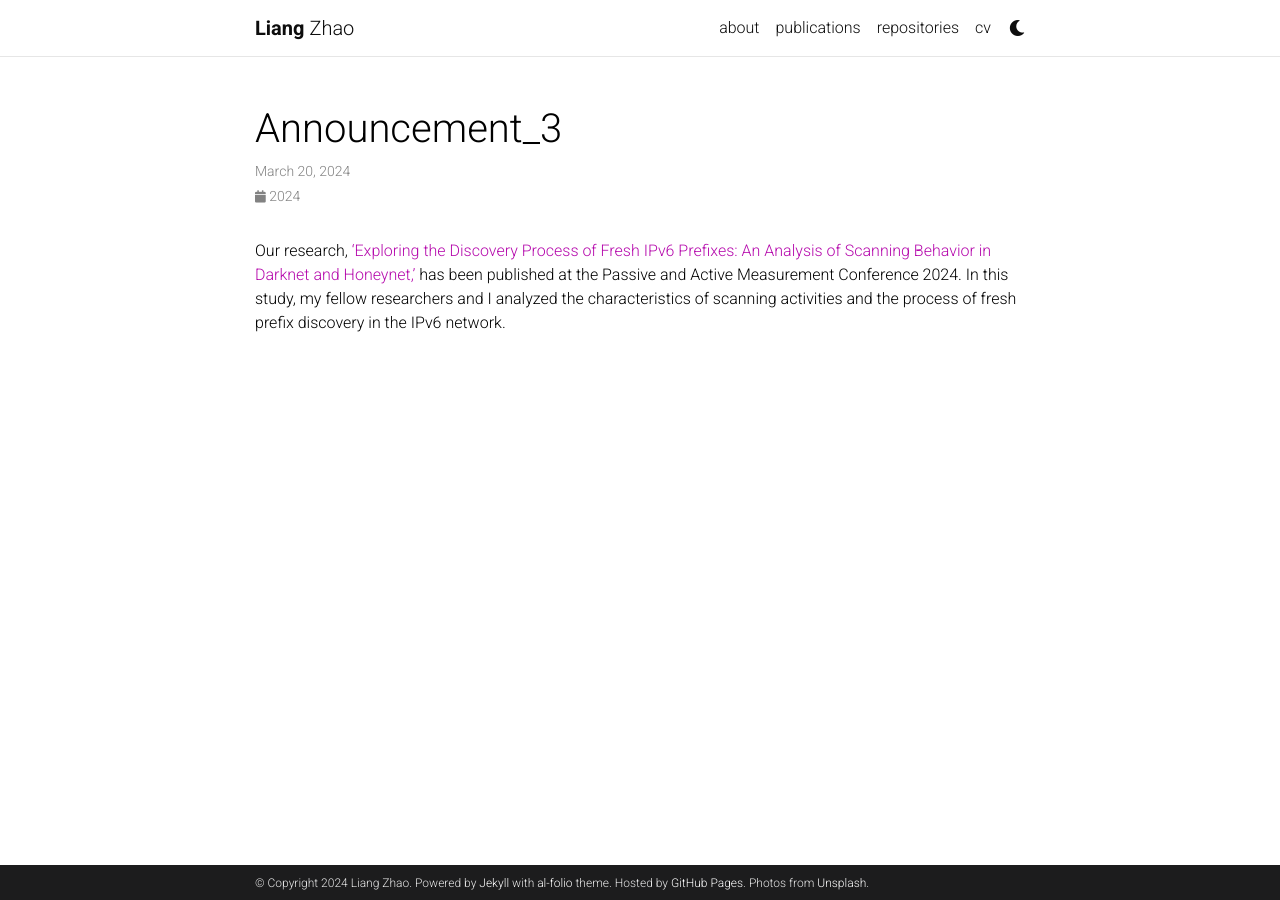
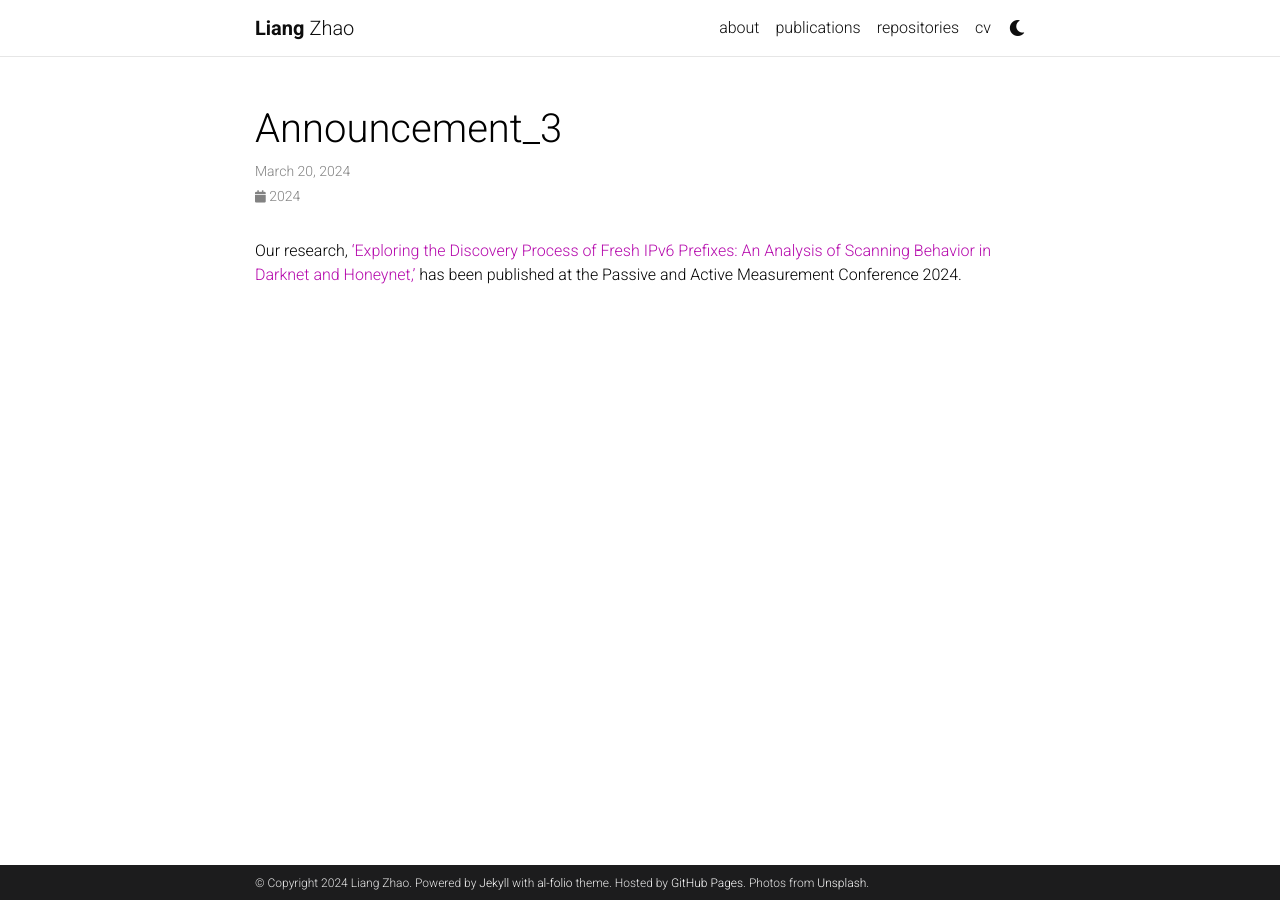
Before and after one commit to goodluckz/goodluckz.github.io, a Jekyll site: the page built from _news/announcement_3.md, in a window 1280 px wide. Built offline with Jekyll 4.4.1, drawn with Linux system fonts in a browser that asks for light colours; comment, search, counter and statistics services are not loaded; a style sheet for code colours, icons or effects is not loaded.

Commit message:
update news

```diff
--- a/_news/announcement_3.md
+++ b/_news/announcement_3.md
@@ -5,4 +5,4 @@ inline: true
 related_posts: false
 ---
 
-Our research, [‘Exploring the Discovery Process of Fresh IPv6 Prefixes: An Analysis of Scanning Behavior in Darknet and Honeynet,’](https://link.springer.com/chapter/10.1007/978-3-031-56249-5_4) has been published at the Passive and Active Measurement Conference 2024. In this study, my fellow researchers and I analyzed the characteristics of scanning activities and the process of fresh prefix discovery in the IPv6 network.
+Our research, [‘Exploring the Discovery Process of Fresh IPv6 Prefixes: An Analysis of Scanning Behavior in Darknet and Honeynet,’](https://link.springer.com/chapter/10.1007/978-3-031-56249-5_4) has been published at the Passive and Active Measurement Conference 2024.
```
